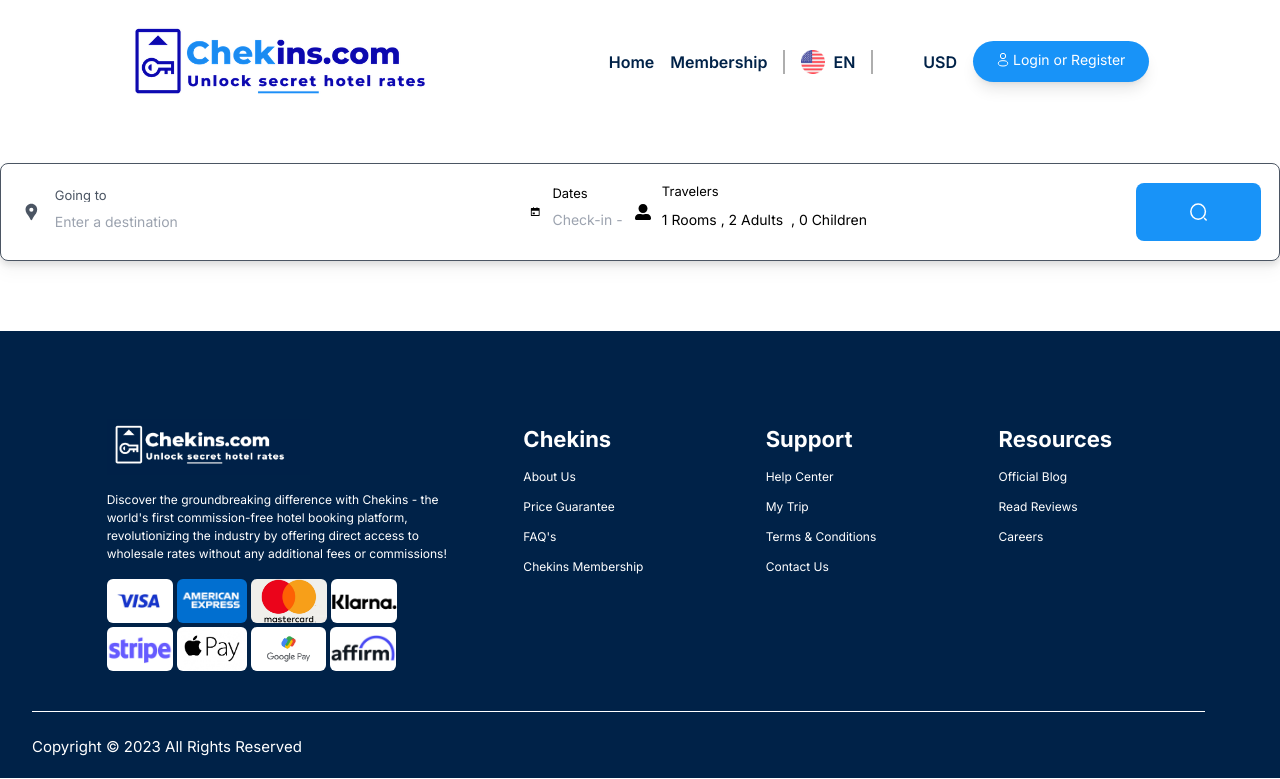
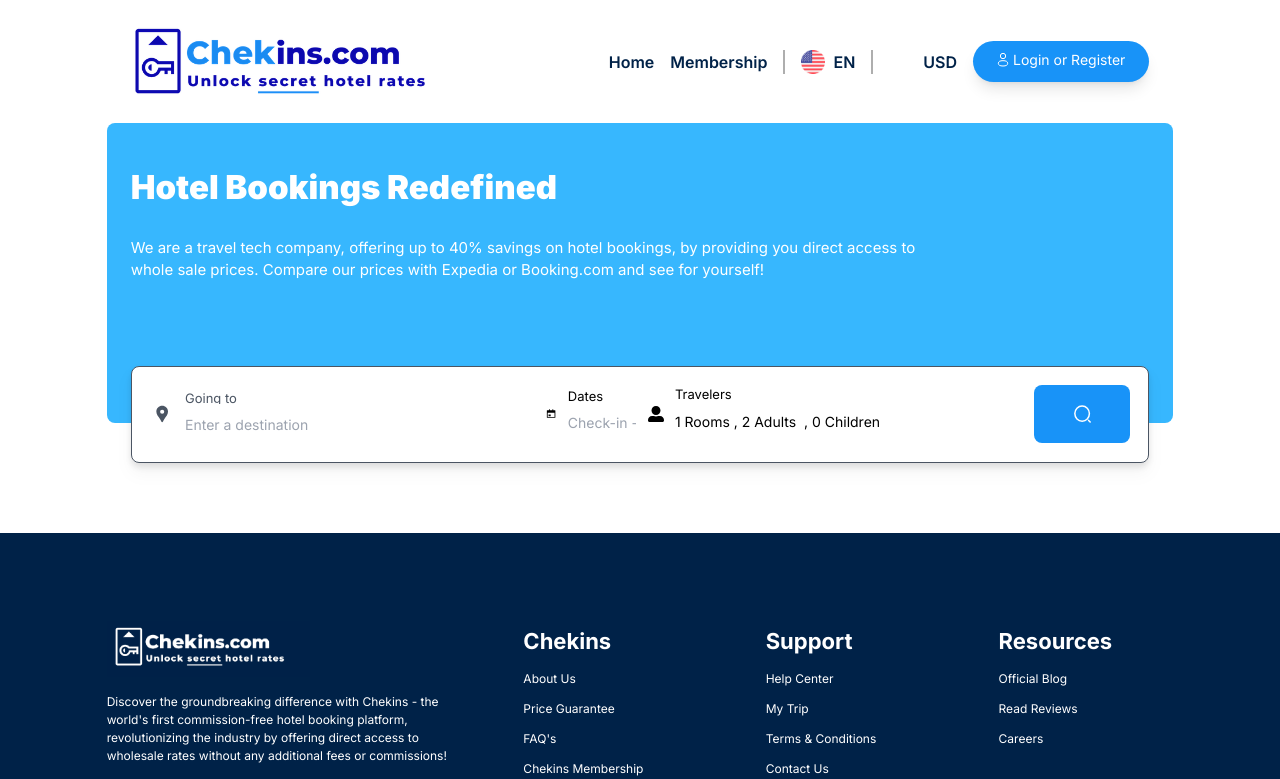
Before and after one commit to shsanantonio/chekins-clone, a Next.js app: page / in a window 1280 px wide. Shown: the top 779 px of the page. Built offline with nearby package versions, Linux system fonts and the light colour scheme.

Commit message:
Added Tagline component

```diff
--- a/app/page.jsx
+++ b/app/page.jsx
@@ -1,9 +1,11 @@
 import SearchForm from '@/components/SearchForm';
+import Tagline from '@/components/Tagline';
 
 export default function Home() {
   return (
     <div>
-      <SearchForm />
+      <Tagline />
+      {/* <SearchForm /> */}
     </div>
   );
 }
--- /dev/null
+++ b/components/Tagline.jsx
@@ -0,0 +1,25 @@
+import React from 'react';
+import SearchForm from './SearchForm';
+
+const Tagline = () => {
+  return (
+    <div className="container bg-[#37B7FE] rounded-lg lg:w-10/12 flex flex-col  pt-10 px-6 mx-auto  ">
+      <div className="flex  space-y-0 items-center justify-between md:space-y-0 md:flex-row">
+        <div className="flex flex-col mb-3 lg:mb-[44px] space-y-6 w-full ">
+          <h1 className="max-w-full  font-header flex flex-col text-[33px] 2xl:text-[42px] font-[900] text-white text-center  md:text-left">
+            Hotel Bookings Redefined
+          </h1>
+          <h3 className="text-[15px] w-full xl:w-[80%] 2xl:text-[18px] text-start font-[400] flex flex-col text-white md:text-left">
+            We are a travel tech company, offering up to 40% savings on hotel
+            bookings, by providing you direct access to whole sale prices.{' '}
+            Compare our prices with Expedia or Booking.com and see for yourself!
+          </h3>
+        </div>
+        <div className="lg:flex flex-end justify-end items-end hidden"></div>
+      </div>
+      <SearchForm />
+    </div>
+  );
+};
+
+export default Tagline;
```
